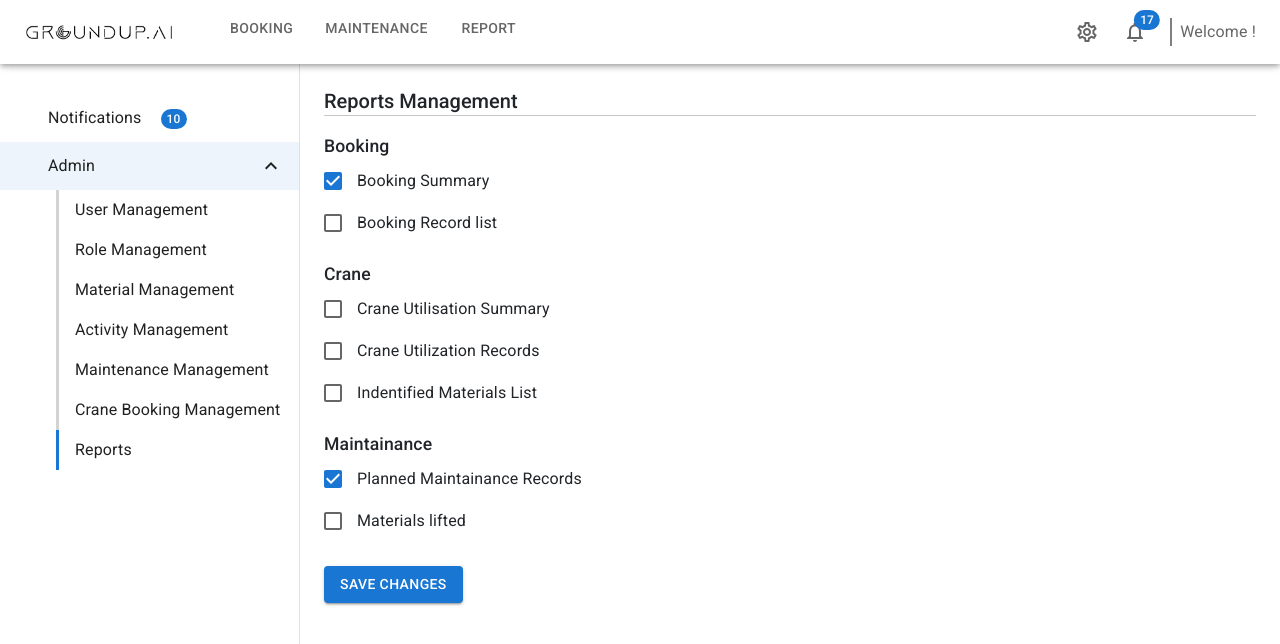
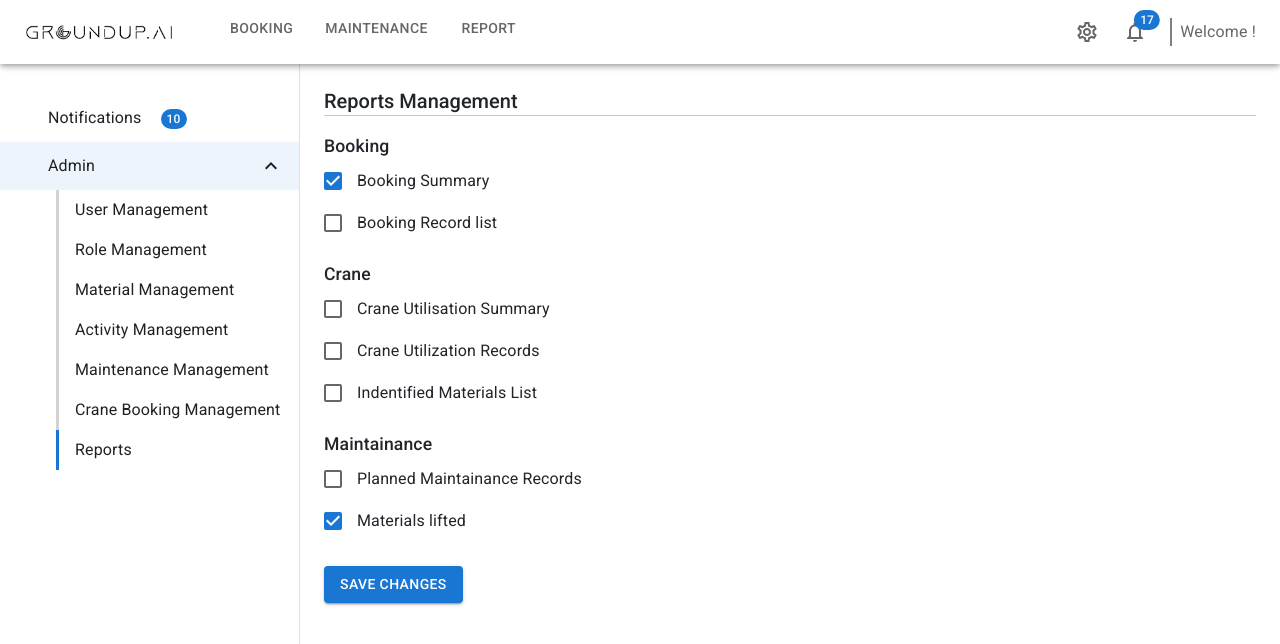
Before and after one commit to rahul81/groundup-ai, a React (Create React App) app: page /user/admin/reports-management in a window 1280 px wide. Shown: the top 644 px of the page. Built offline with nearby package versions, Linux system fonts and the light colour scheme.

Commit message:
Added formik into Reports

```diff
--- a/src/components/admin-view/management/reports/ReportsManagement.tsx
+++ b/src/components/admin-view/management/reports/ReportsManagement.tsx
@@ -1,11 +1,13 @@
 import { Box, Typography, Divider, Checkbox } from '@mui/material'
 import React from 'react'
+import { useFormik } from 'formik';
 import GButton from '../../../common/button/GButton';
+import GCheckbox from '../../../common/checkobx/GCheckbox';
 import '../../admin-view.scss'
 
 interface Notification{
     text:string;
-    selected:boolean;
+    checkedUnchecked:string;
 }
 
 interface Notifications{
@@ -15,28 +17,38 @@ interface Notifications{
 
 export default function ReportsManagement() {
 
+    const checkedUnchecked: any = {
+        booking_BS: true,
+        booking_BRL: false,
+        crane_CUS: false,
+        crane_CUR: false,
+        crane_IML: false,
+        maintainence_PMR: false,
+        maintainence_ML: true,
+    }
+
     const booking: Notifications = {
         text: "Booking",
         notifications : [
-            {text: "Booking Summary", selected: true},
-            {text: "Booking Record list", selected: false}
+            {text: "Booking Summary", checkedUnchecked: "booking_BS"},
+            {text: "Booking Record list", checkedUnchecked: "booking_BRL"}
         ]
     };
 
     const crane: Notifications = {
         text: "Crane",
         notifications : [
-            {text: "Crane Utilisation Summary", selected: false},
-            {text: "Crane Utilization Records", selected: false},
-            {text: "Indentified Materials List", selected: false}
+            {text: "Crane Utilisation Summary", checkedUnchecked: "crane_CUS"},
+            {text: "Crane Utilization Records", checkedUnchecked: "crane_CUR"},
+            {text: "Indentified Materials List", checkedUnchecked: "crane_IML"}
         ]
     };
 
     const maintainence: Notifications = {
         text: "Maintainance",
         notifications : [
-            {text: "Planned Maintainance Records", selected: true},
-            {text: "Materials lifted", selected: false}
+            {text: "Planned Maintainance Records", checkedUnchecked: "maintainence_PMR"},
+            {text: "Materials lifted", checkedUnchecked: "maintainence_ML"}
         ]
     };
 
@@ -44,24 +56,33 @@ export default function ReportsManagement() {
         booking, crane, maintainence
     ];
 
-    const changeStatus = (item: Notification)=>{
-        item.selected = !item.selected;
-    };
+    const formik = useFormik({
+        initialValues: checkedUnchecked,
+        onSubmit: (data) => {
+            console.log(data);
+        },
+    });
 
     return (
         <Box className="reports-view">
             <Typography className="heading" variant="h5" component="h2">Reports Management</Typography>
             <Divider/>
+            <form onSubmit={formik.handleSubmit}>
             {(allNotifications || []).map((notif) => <Box className="sub-section">
                 {notif && <Typography className="heading" variant="h6" component="div">{notif.text}</Typography>}
                 {(notif.notifications || [] ).map((item, index)=>
                     <Box className="item">
-                        <Checkbox className="item-checkbox" aria-label={item.text} checked={item.selected} onClick={(e)=>changeStatus(item)}/>
-                        <Typography variant="body1" >{item.text}</Typography>
+                        <GCheckbox
+                        checkedUncheckedState={item.checkedUnchecked}
+                        formik={formik}
+                        id={item.checkedUnchecked}
+                        label={item.text}/>
                     </Box>
                 )}
             </Box>)}
-            <GButton title='Save Changes' className="update-changes" sx={{mt:3}} />
+            <GButton type="submit" title='Save Changes' className="update-changes" sx={{mt:3}} />
+            </form>
+
         </Box>
     )
 }
```
